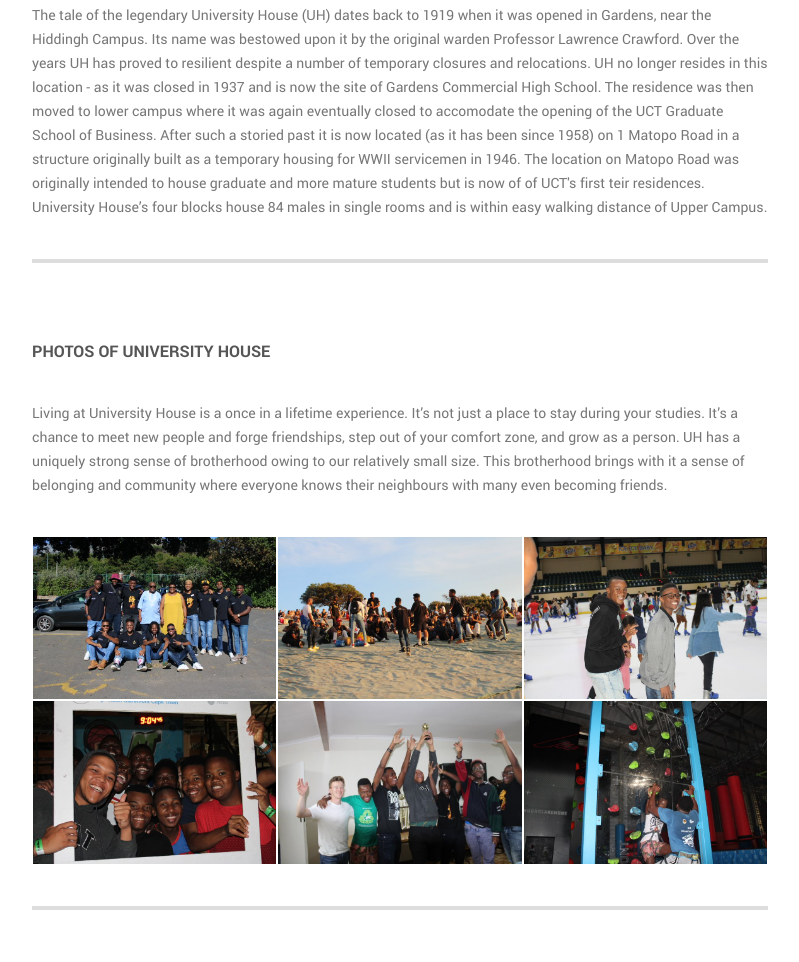
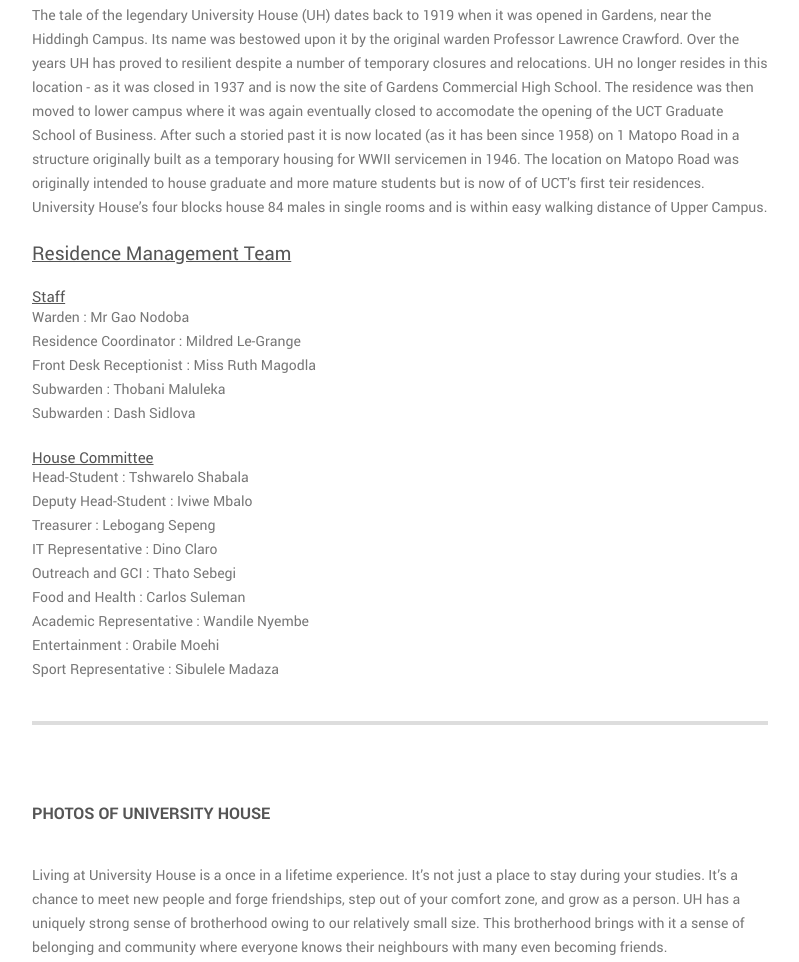
Before and after one commit to malulekathobani/UniversityHouse, a plain HTML site: page index.html in a window 1280 px wide. Shown: the part 871-1833 px from the top of the page, without its empty margins (432-1231 px from the left). Drawn offline with Linux system fonts and the light colour scheme.

Commit message:
University house

```diff
--- a/css/templatemo-style.css
+++ b/css/templatemo-style.css
@@ -423,6 +423,7 @@
 .banner-bg {
   padding: 0px 40px 0px 40px;
   position: relative;
+  background: url("../img/profiloc.jpg");
   background-color: rgb(0,0,0);
   background-repeat: no-repeat;
   background-position: center;
@@ -464,6 +465,7 @@
   overflow: hidden;
   border: 0px solid #dddddd;
   margin-bottom: 40px;
+
 }
 .about-image img {
   height= auto;
--- a/index.html
+++ b/index.html
@@ -118,14 +118,14 @@
                 <img src="img/profilel.png" style="float:left" height=120; width=auto; z-index=-50; id="hp"/>.
 		<img src="img/uct.png" style="float:right" height=120; width=auto; z-index=-50; id="hp1"/></img></img>
             <div class="welcome-text">
-					<h2 style="text-align:center; color:red"; top-padding: 20px>University House Residence</h2>
+					<h2 style="text-align:center; color:green"; top-padding: 20px>University House Residence</h2>
 		</div>
         </div>
 
         <div class="banner-bg" id="top">
             <div class="banner-overlay"></div>
             <div class="welcome-text">
-	                <h5 ><pre style="text-font: Arial; font-size: 18px; color:orange"><strong>
+	                <h5 ><pre style="text-font: Arial; font-size: 18px; color:white"><strong>
 Reception: +(27) 73-650-2176 	      Mon - Sun: 08:00 - 23:55	      universityhouse@gmail.com
 Warden   : +(27) 73-650-2176	      Residence Coordinator: +(27) 73-650-2176
 		</strong></pre></h5>
@@ -159,8 +159,30 @@
 				been since 1958) on 1 Matopo Road in a structure originally built as a temporary housing for WWII servicemen in 1946.
 
 				The location on Matopo Road was originally intended to house graduate and more mature students but is now of of UCT's first teir residences.
-				University House’s four blocks house 84 males in single rooms and is within easy walking distance of Upper Campus.
-			    </p>
+				University House’s four blocks house 84 males in single rooms and is within easy walking distance of Upper Campus.</p>
+			    	<p><br></p>
+				<h1 style="font-size: 19px"><u>Residence Management Team</u></h1>
+				<p><br></p>
+				<h2 style="font-size: 15px"><u>Staff</u></h2>
+				<p>Warden			: Mr Gao Nodoba</p>
+				<p>Residence Coordinator 	: Mildred Le-Grange</p>
+				<p>Front Desk Receptionist	: Miss Ruth Magodla</p>
+				<p>Subwarden		: Thobani Maluleka</p>
+				<p>Subwarden		: Dash Sidlova</p>
+				<p><br></p>
+				<h2 style="font-size: 15px"><u>House Committee</u></h2>
+				<p>Head-Student		: Tshwarelo Shabala</p>
+				<p>Deputy Head-Student	: Iviwe Mbalo</p>
+				<p>Treasurer		: Lebogang Sepeng</p>
+				<p>IT Representative 	: Dino Claro</p>
+				<p>Outreach and GCI 	: Thato Sebegi</p>
+				<p>Food and Health 	: Carlos Suleman</p>
+				<p>Academic Representative : Wandile Nyembe</p>
+				<p>Entertainment 		: Orabile Moehi</p>
+				<p>Sport Representative 	: Sibulele Madaza</pre></p>
+
+
+
                             <hr>
                         </div>
                     </div> <!-- #about -->
```
Also changed, not shown: 1 other file.
